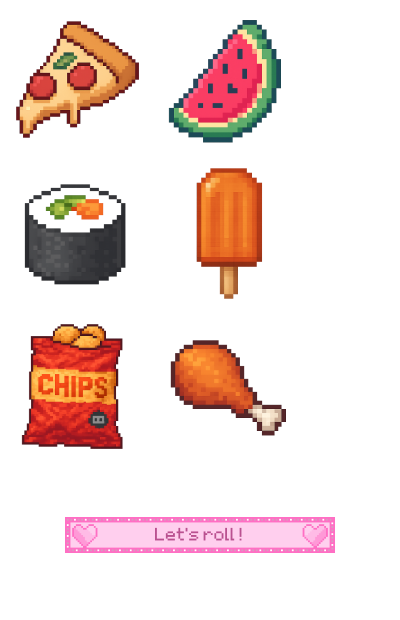
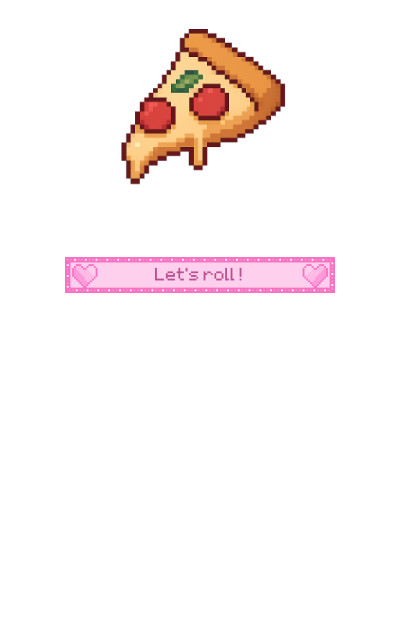
Before and after one commit to Samantha1919/what2eatApp, an Electron app: page index.html in a window 400 px wide. Shown: the part 282-902 px from the top of the page. After the commit the page ends 844 px from the top, so only its background shows below. Drawn offline with Linux system fonts and the light colour scheme.

Commit message:
js-final
Tout marchhhhhe !!!!!!!!!!!!!!

y a tjrs des trucs dont jss pas sure maus tqt

prochaine etape : faire une app

```diff
--- a/index.html
+++ b/index.html
@@ -10,12 +10,7 @@
     <h1>What to eat</h1>
     <img id="image-display" src="assets/pizza.png" width="200"> <!--PAS SURE-->
 <div id="manger">
-    <img src="assets/pizza.png" alt="pizza" id="pizza">
-    <img src="assets/watermelon.png" alt="pasteque" id="pasteque">
-    <img src="assets/sushi.png" alt="sushi" id="sushi">
-    <img src="assets/ice.png" alt="ice" id="ice">
-    <img src="assets/chips.png" alt="chips" id="chips">
-    <img src="assets/chicken.png" alt="chips" id="chips">
+    <!--ducoup avant y avait les photos mais je lai enleve dcp le css ne sacchiffe pas mais jsp si je laisse la div ou pas-->
 </div>
     <div id="divb">
         <button id="bouton" onclick="getRandomFood()"></button>
@@ -59,6 +54,8 @@
 
                 if (elapsed >= totalDuration) {
                 clearInterval(spinning);
+                const randomIndex = Math.floor(Math.random() * images.length);
+            imageDisplay.src = images[randomIndex];
                 }
             }, interval);
 
```
